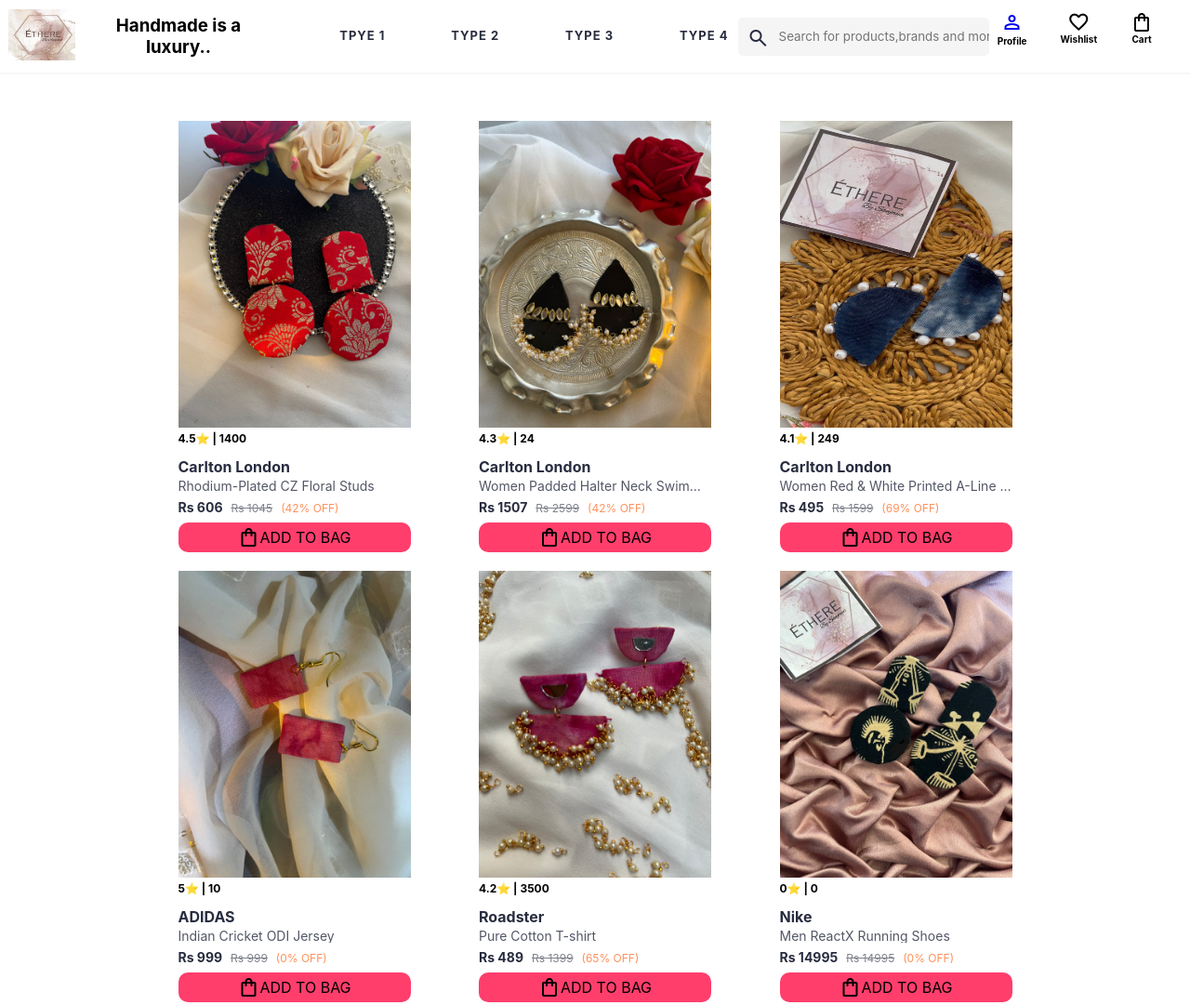
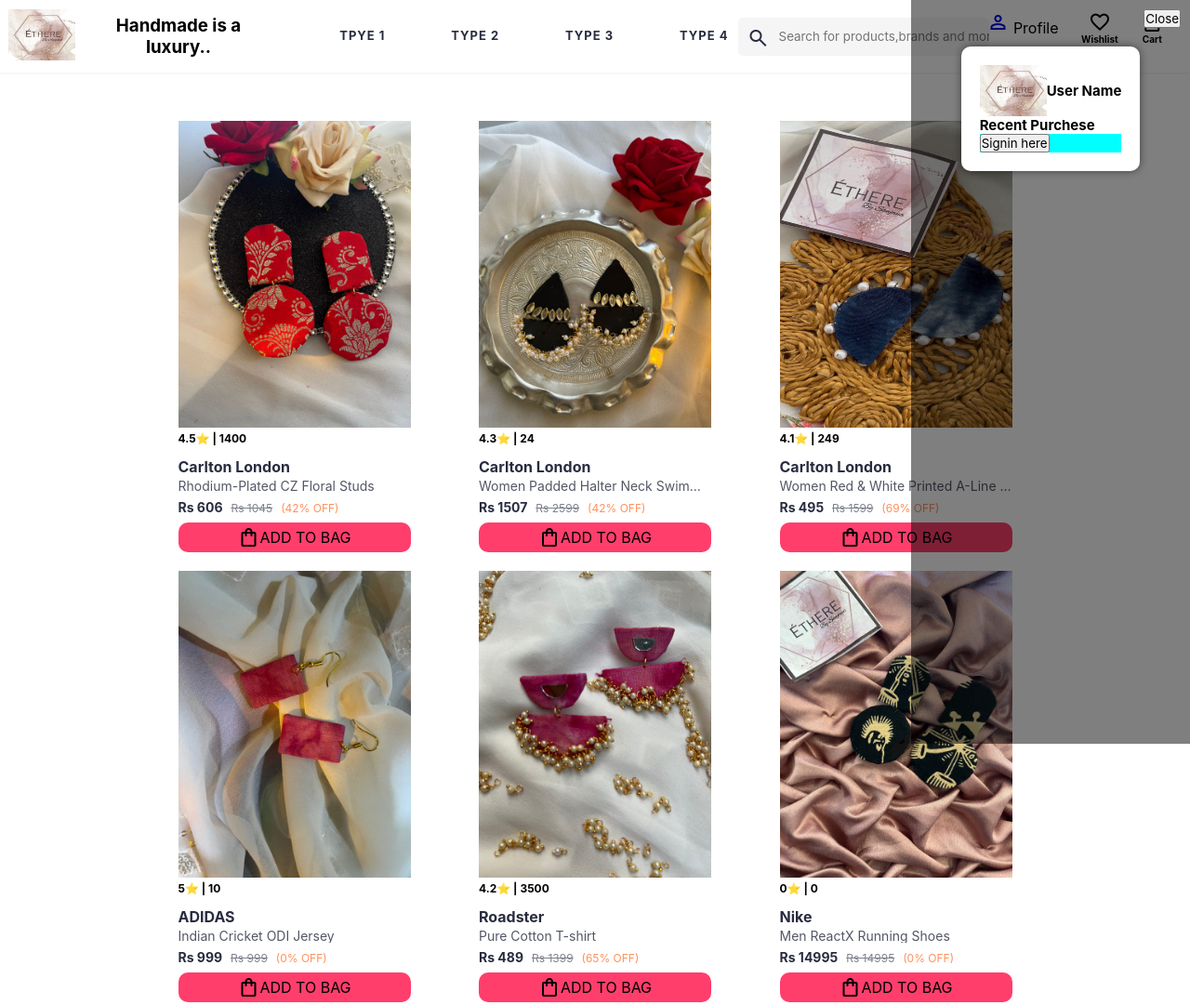
Before and after one commit to shreyas-3007/Ethere, a website: page index.html in a window 1280 px wide. Shown: the top 1081 px of the page at 93% size. Drawn offline with nearby package versions, Linux system fonts and the light colour scheme.

Commit message:
profile page pop up view

```diff
--- a/index.html
+++ b/index.html
@@ -3,6 +3,7 @@
   <head>
     <title>ETHERE</title>
     <link rel="stylesheet" href="style/index.css" />
+    <link rel="stylesheet" href="style/profilepage.css" />
     <link
       rel="stylesheet"
       href="https://fonts.googleapis.com/css2?family=Material+Symbols+Outlined:opsz,wght,FILL,GRAD@20..48,100..700,0..1,-50..200"
@@ -17,7 +18,7 @@
       </div>
 
       <div class="tag_line">
-        <h3> Handmade is a luxury..</h3>
+        <h3>Handmade is a luxury..</h3>
       </div>
 
       <div class="nav_bar">
@@ -25,7 +26,6 @@
         <a href="#">TYPE 2</a>
         <a href="#">TYPE 3</a>
         <a href="#">TYPE 4</a>
-
       </div>
       <div class="search_bar">
         <span class="material-symbols-outlined search_icon"> search </span>
@@ -36,10 +36,20 @@
         />
       </div>
       <div class="action_bar">
-        <div class="action_container">
+        <!-- <div class="action_container">
           <a href="/signup"><span class="material-symbols-outlined action_icon">person</span></a>
           <span>Profile</span>
+        </div> -->
+
+        <div class="profile-icon" id="profile-icon">
+          <a href="/"
+            ><span class="material-symbols-outlined action_icon"
+              >person</span
+            ></a
+          >
+          <span>Profile</span>
         </div>
+
         <div class="action_container">
           <span class="material-symbols-outlined action_icon">favorite</span>
           <span>Wishlist</span>
@@ -92,9 +102,28 @@
       </div>
       <hr />
     </footer>
+    //code below..
+    <div id="profileModal" class="modal">
+      <div class="modal-content">
+        <div class="profile_photo">
+          <img src="images/ethere_logo.jpg" alt="" />
+          <h2>User Name</h2>
+        </div>
+        <!-- Profile page content -->
+        <h2>Recent Purchese</h2>
+        <div class="Recent_purchesebox">
+          <a href="/signup">
+            <button class="signup_button">Signin here</button></a
+          >
+        </div>
+        <button id="closeModal">Close</button>
+      </div>
+    </div>
+    //code above added...
 
     <script src="data/items.js"></script>
     <script src="script/index.js"></script>
     <script src="script/bag.js"></script>
+    <script src="script/profilepage.js"></script>
   </body>
 </html>
--- /dev/null
+++ b/script/profilepage.js
@@ -0,0 +1,21 @@
+document.addEventListener('DOMContentLoaded', function() {
+  const profileIcon = document.querySelector('.profile-icon');
+  const profileModal = document.getElementById('profileModal');
+  const closeModalBtn = document.getElementById('closeModal');
+  const clickevent= document.getElementById('.profile-icon');
+
+  profileIcon.addEventListener('click', function() {
+      profileModal.style.display = 'block';
+  });
+
+  closeModalBtn.addEventListener('click', function() {
+      profileModal.style.display = 'none';
+  });
+});
+
+// const profileIcon = document.getElementById('profile-icon');
+// const sidebar = document.getElementById('profileModal');
+
+// profileIcon.addEventListener('click', () => {
+//     sidebar.classList.toggle('active');
+// });
--- /dev/null
+++ b/style/profilepage.css
@@ -0,0 +1,58 @@
+/* Style for the modal */
+#profileModal
+{
+  display: flex;
+  flex-direction: column;
+  align-items: center;
+  font-size: 10px;
+  font-weight: 700;
+  text-decoration: none;
+
+
+}
+
+.modal {
+  display: none;
+  position: fixed;
+  top: 0;
+  right: 0;
+  bottom: 0;
+  width: 300px; /* Adjust width as needed */
+  background-color: rgba(0, 0, 0, 0.5); /* Semi-transparent background */
+  z-index: 999; /* Ensure it's above other content */
+  overflow: auto; /* Enable scrolling if content exceeds modal height */
+}
+
+/* Style for the modal content */
+.modal-content {
+  background-color: #fff;
+  padding: 20px;
+  border-radius: 10px;
+  box-shadow: 0 0 10px rgba(0, 0, 0, 0.5); /* Shadow for the modal */
+  margin-top: 50px; /* Adjust top margin as needed */
+}
+
+/* Style for the close button */
+#closeModal {
+  position: absolute;
+  top: 10px;
+  right: 10px;
+}
+
+.profile_photo {
+  display: flex;
+  align-items: center;
+}
+
+.profile_photo img {
+  width: 72px;
+  height: 55px;
+}
+
+.profile_photo h2 {
+  margin: 0;
+}
+
+.Recent_purchesebox{
+  background-color: aqua;
+}
```
